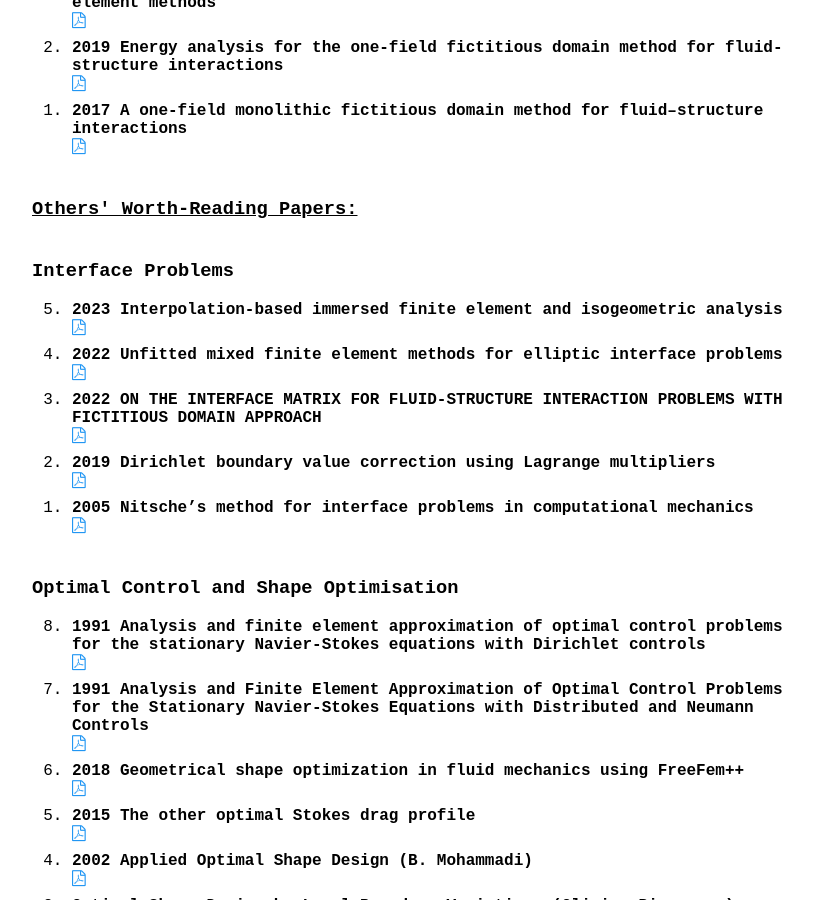
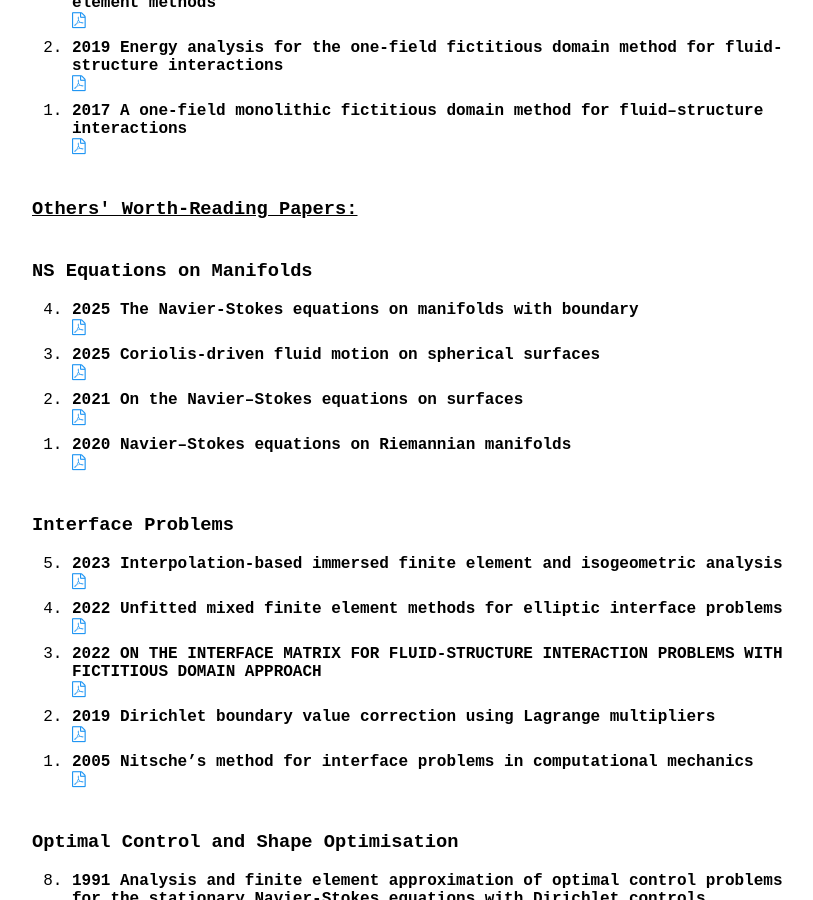
Before and after one commit to yongxingwang/yongxingwang.github.io, a Jekyll site: the page built from publication.html, in a window 1280 px wide and 900 px high, scrolled down 617 px. Shown: the whole window, without its empty margins (218-1031 px from the left). Built offline with Jekyll 4.4.1, drawn with Linux system fonts in a browser that asks for light colours; some web fonts are replaced.

Commit message:
Update publication.html

```diff
--- a/publication.html
+++ b/publication.html
@@ -60,6 +60,35 @@ title: publication
         <header>
         <h1> <u>Others' Worth-Reading Papers:</u></h1>
         </header>
+    </section>
+
+
+    <section>
+        <header>
+        <h1> NS Equations on Manifolds </h1>
+        </header>
+        <ol class="pub" reversed>
+            <li>
+                <span class="ptitle">2025 The Navier-Stokes equations on manifolds with boundary</span>
+                <a href="assets/pdf/2025NSonSurfaceWithBoundary.pdf"><i class="icon-file-pdf-o" aria-hidden="true"><span class="sr">PDF</span></i></a></span>
+            </li>
+
+            <li>
+                <span class="ptitle">2025 Coriolis-driven fluid motion on spherical surfaces</span>
+                <a href="assets/pdf/2025NSonSurface.pdf.pdf"><i class="icon-file-pdf-o" aria-hidden="true"><span class="sr">PDF</span></i></a></span>
+            </li>
+
+            <li>
+                <span class="ptitle">2021 On the Navier–Stokes equations on surfaces</span>
+                <a href="assets/pdf/2021OnNSonSurfaces.pdf"><i class="icon-file-pdf-o" aria-hidden="true"><span class="sr">PDF</span></i></a></span>
+            </li>
+            <li>
+                <span class="ptitle">2020 Navier–Stokes equations on Riemannian manifolds</span>
+                <a href="assets/pdf/2020NSonManifolds.pdf"><i class="icon-file-pdf-o" aria-hidden="true"><span class="sr">PDF</span></i></a></span>
+            </li>
+
+
+        </ol>
     </section>
 
 
```
